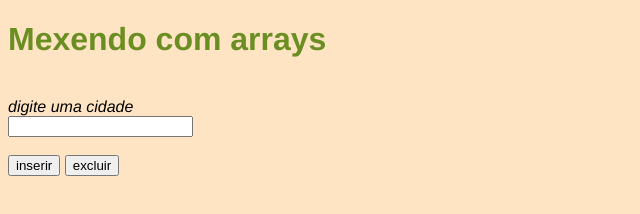
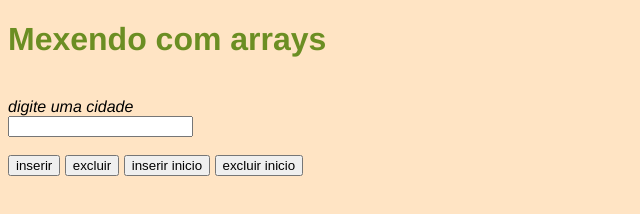
Before and after one commit to LeonardoZab/array2, a plain HTML site: page index.html in a window 1280 px wide. Shown: the whole page, without its empty margins (0-640 px from the left). Drawn offline with Linux system fonts and the light colour scheme.

Commit message:
botões de excluir e incluir no inicio adicionados

```diff
--- a/index.html
+++ b/index.html
@@ -17,6 +17,8 @@
     <br><br>
     <button onclick="inserir()">inserir</button>
     <button onclick="deletar()">excluir</button>
+    <button onclick="inserir_inicio()">inserir inicio</button>
+    <button ondblclick="excluir_inicio()">excluir inicio</button>
     <div id="res"></div>
 </body>
 </html>
--- a/vetor.js
+++ b/vetor.js
@@ -8,8 +8,24 @@ function inserir(){
     res.innerHTML = valor_cidade + ", "
 }
 
+function inserir_inicio(){
+    let cidade = document.getElementById("cidade").value
+    valor_cidade.unshift(cidade)
+    console.log(valor_cidade)
+    res.innerHTML = valor_cidade
+
+
+}
+
 function deletar(){
     valor_cidade.pop(cidade)
     console.log(valor_cidade)
     res.innerHTML = valor_cidade
 }
+
+
+function excluir_inicio(){
+    valor_cidade.shift(cidade)
+    console.log(valor_cidade)
+    res.innerHTML = valor_cidade
+}
```
